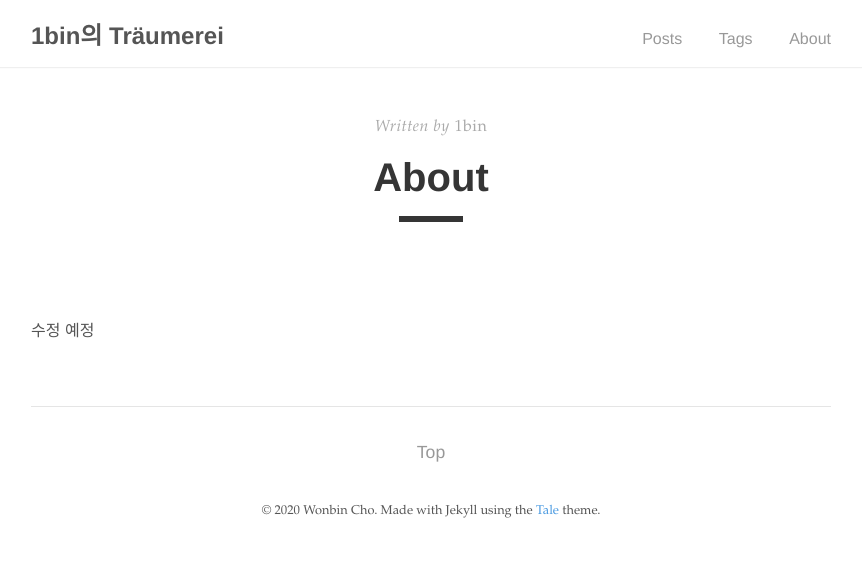
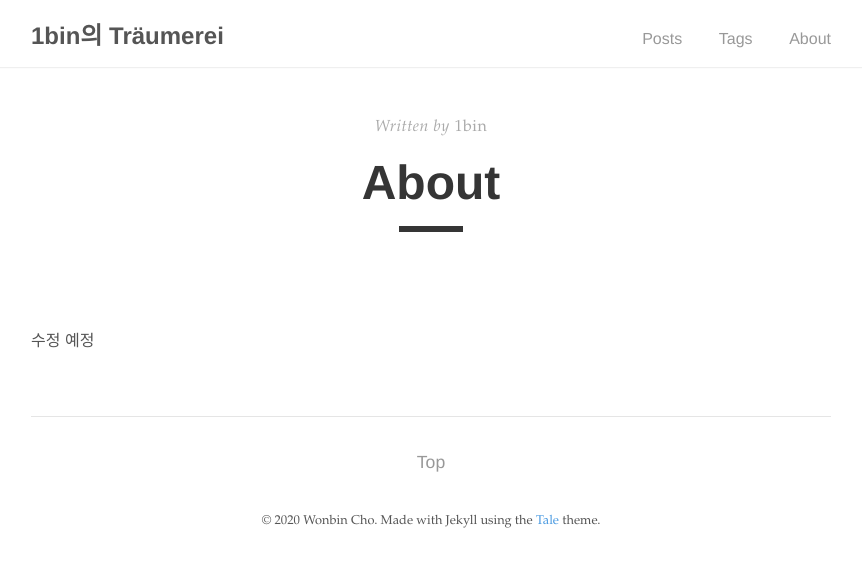
Before and after one commit to 1bin01/1bin01.github.io, a Jekyll site: the page built from _pages/about.md, in a window 1280 px wide. Shown: the top 567 px of the page, without its empty margins (209-1071 px from the left). Built offline with Jekyll 4.4.1, drawn with Linux system fonts in a browser that asks for light colours.

Commit message:
Update _post.scss

```diff
--- a/_sass/tale/_post.scss
+++ b/_sass/tale/_post.scss
@@ -15,7 +15,7 @@
   &-title {
     color: $default-shade;
     font-family: $sans-serif;
-    font-size: 2.5rem;
+    font-size: 3rem;
     margin: 1rem 0;
     text-align: center;
   }
```
